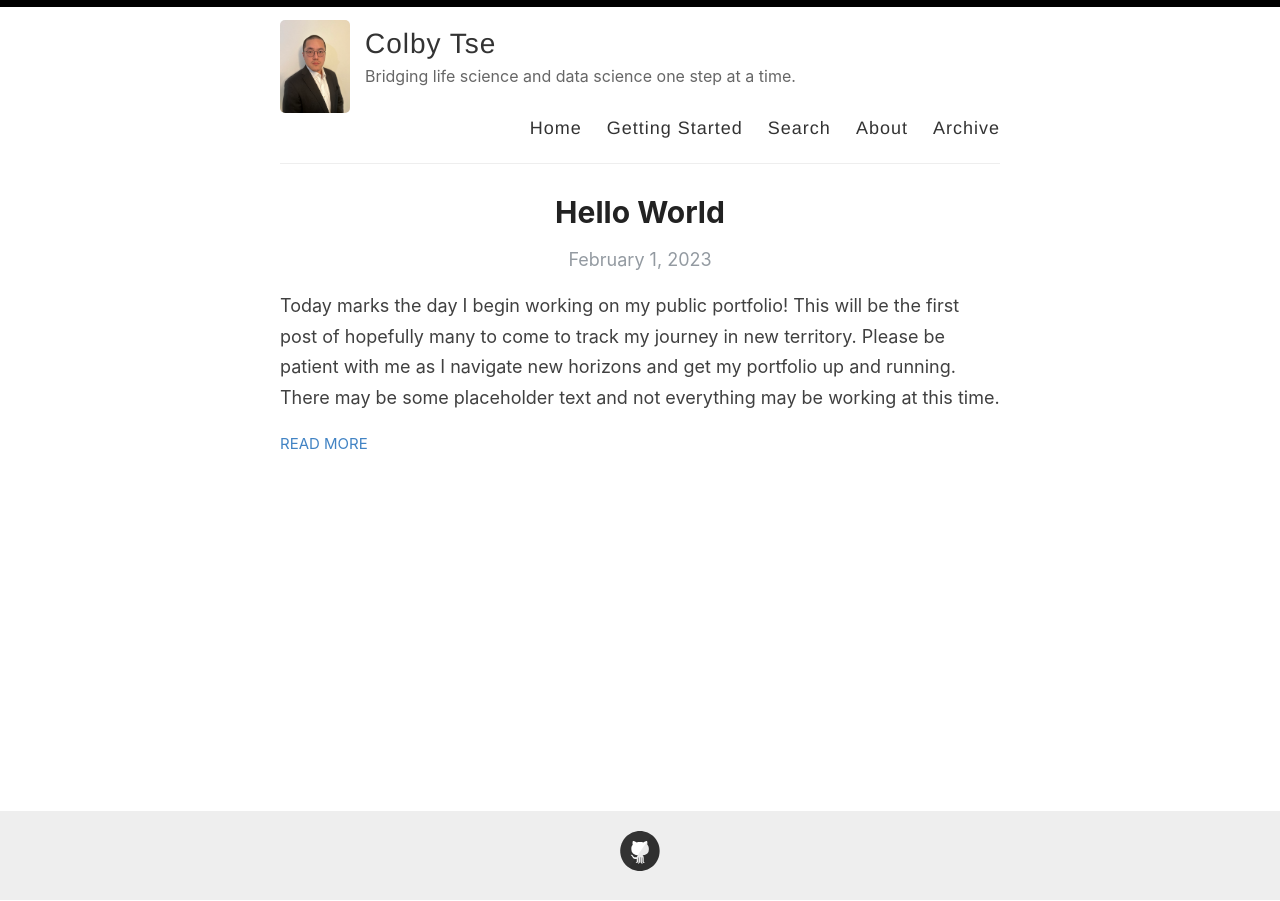
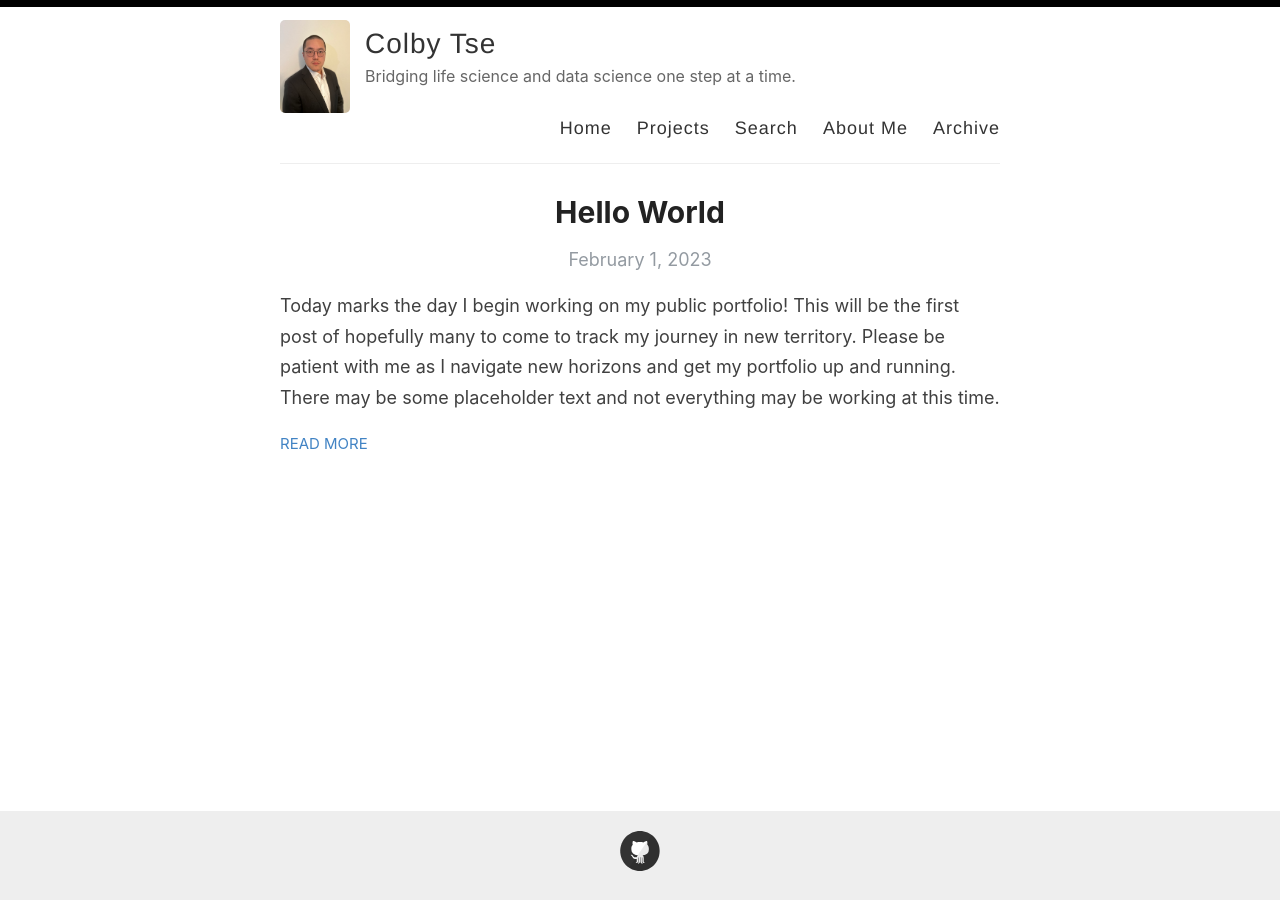
Before and after one commit to colbytse/colbytse.github.io, a Jekyll site: the page built from index.html, in a window 1280 px wide. Built offline with Jekyll 4.4.1, drawn with Linux system fonts in a browser that asks for light colours; the list of posts is cut into pages by our own code.

Commit message:
testing changing menu bar layout

```diff
--- a/_layouts/default.html
+++ b/_layouts/default.html
@@ -29,9 +29,9 @@
 
             <nav>
               <a href="{{ site.baseurl }}/">Home</a>
-              <a href="{{ site.baseurl }}/getting-started">Getting Started</a>
+              <a href="{{ site.baseurl }}/projects">Projects</a>
               <a href="{{ site.baseurl }}/search">Search</a>
-              <a href="{{ site.baseurl }}/about">About</a>
+              <a href="{{ site.baseurl }}/about-me">About Me</a>
               <a href="{{ site.baseurl }}/archive">Archive</a>
             </nav>
           </header>
```
